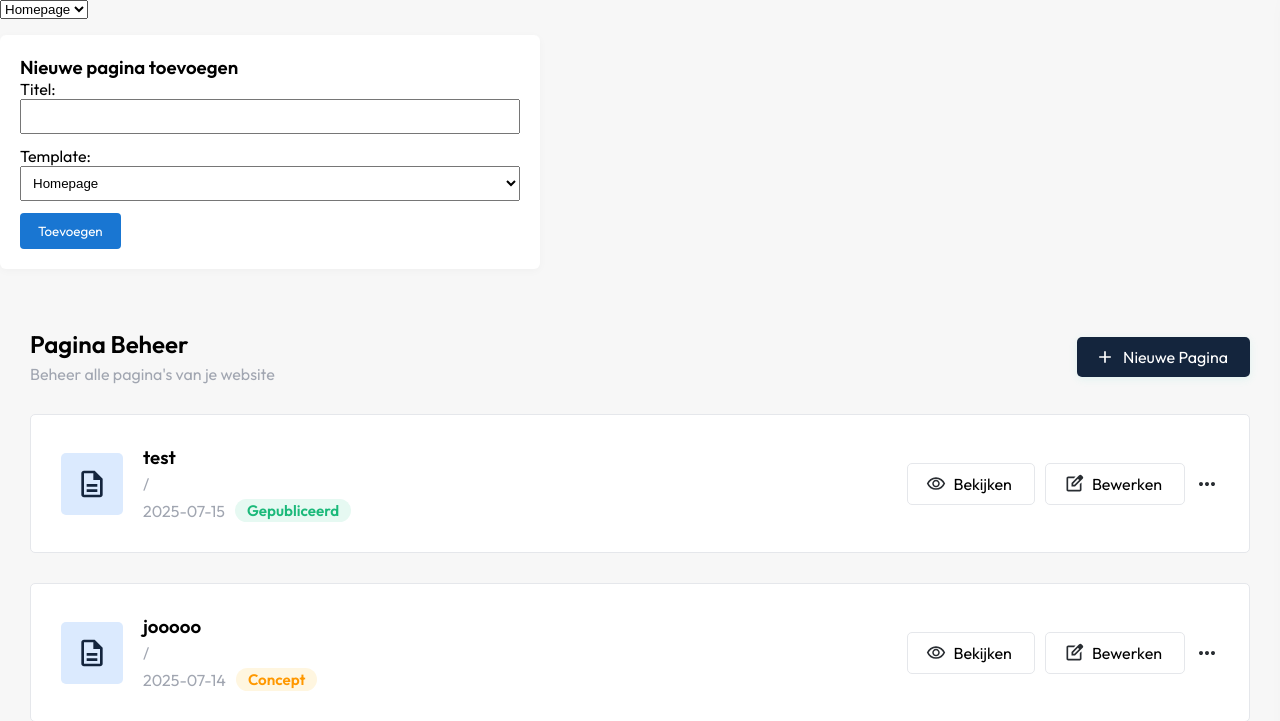
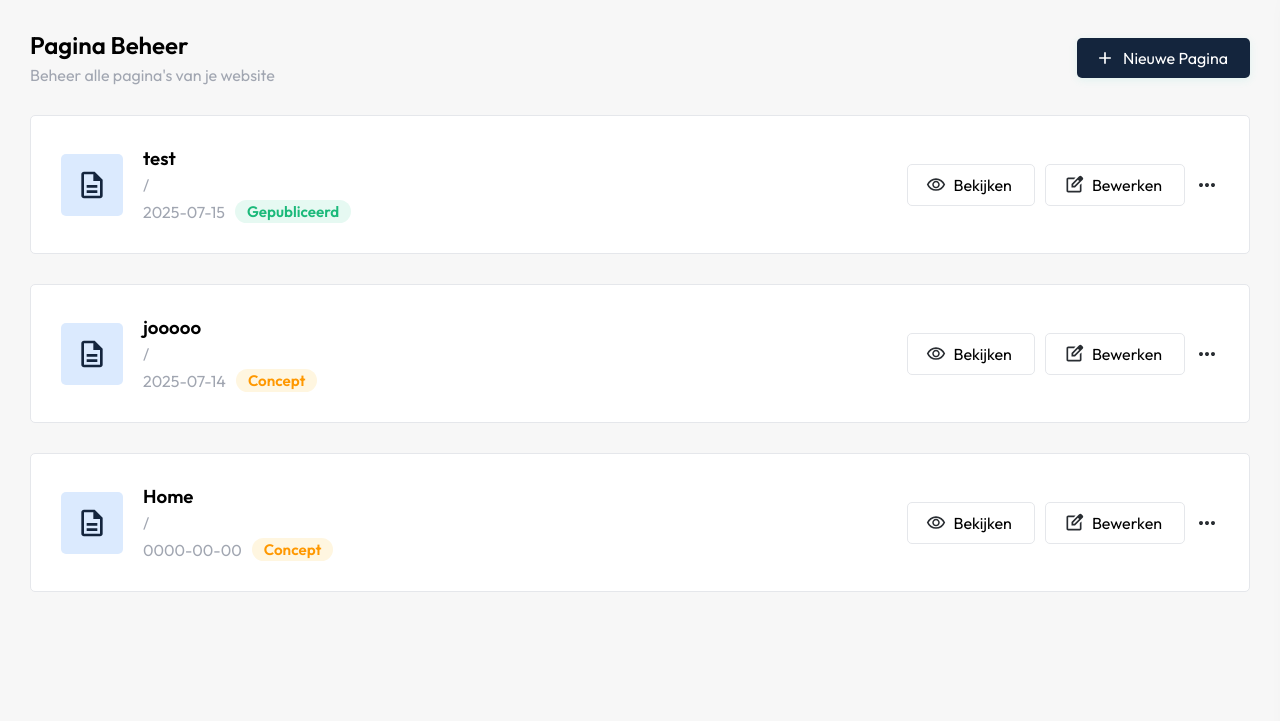
Before and after one commit to GerwinDeHeuss/dashboard, a PHP site: page /dashboard/pages/index.php in a window 1280 px wide. Shown: the top 721 px of the page. After the commit the page ends 592 px from the top, so only its background shows below. Run offline with PHP 8.4, Linux system fonts and the light colour scheme; data comes from the database, SQL or seed files in the repository.

Commit message:
toevoegen uit index.php gehaald

```diff
--- a/dashboard/pages/index.php
+++ b/dashboard/pages/index.php
@@ -1,34 +1,12 @@
 <?php
+
 require '../../controllers/controller.php';
+
 include 'addPage.php';
 
-
+include('../includes/header.php');
 
 ?>
-
-<?php include('../includes/header.php'); ?>
-
-<form>
-    <select name="template_id">
-        <?php foreach ($templates as $template): ?>
-            <option value="<?= $template['id'] ?>"><?= htmlspecialchars($template['title']) ?></option>
-        <?php endforeach; ?>
-    </select>
-</form>
-
-<!-- Pagina toevoegen formulier -->
-<form method="post" style="margin-bottom: 30px; background: #fff; padding: 20px; border-radius: 6px; box-shadow: 0 2px 8px rgba(0,0,0,0.03); max-width: 500px;">
-    <h3>Nieuwe pagina toevoegen</h3>
-    <label for="title">Titel:</label><br>
-    <input type="text" id="title" name="title" required style="width: 100%; padding: 8px; margin-bottom: 12px;"><br>
-    <label for="template_id">Template:</label><br>
-    <select id="template_id" name="template_id" required style="width: 100%; padding: 8px; margin-bottom: 12px;">
-        <?php foreach ($templates as $template): ?>
-            <option value="<?= $template['id'] ?>"><?= htmlspecialchars($template['title']) ?></option>
-        <?php endforeach; ?>
-    </select><br>
-    <button type="submit" name="add_page" style="padding: 10px 18px; background: #1976d2; color: #fff; border: none; border-radius: 4px; cursor: pointer;">Toevoegen</button>
-</form>
 
 <section id="pages">
     <div class="container">
```
